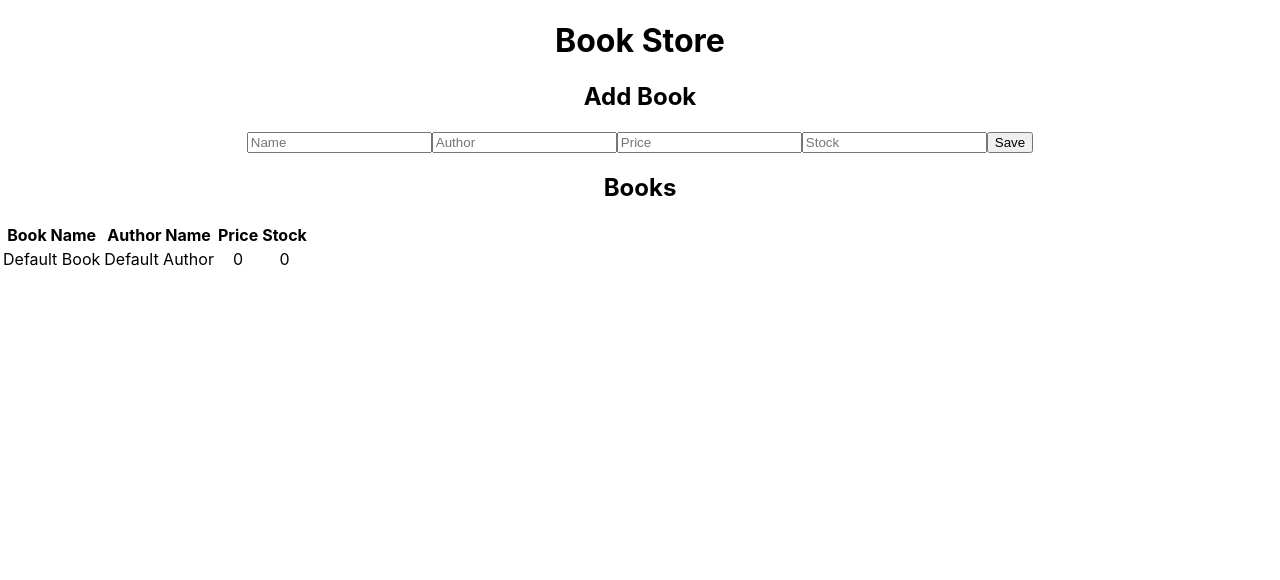
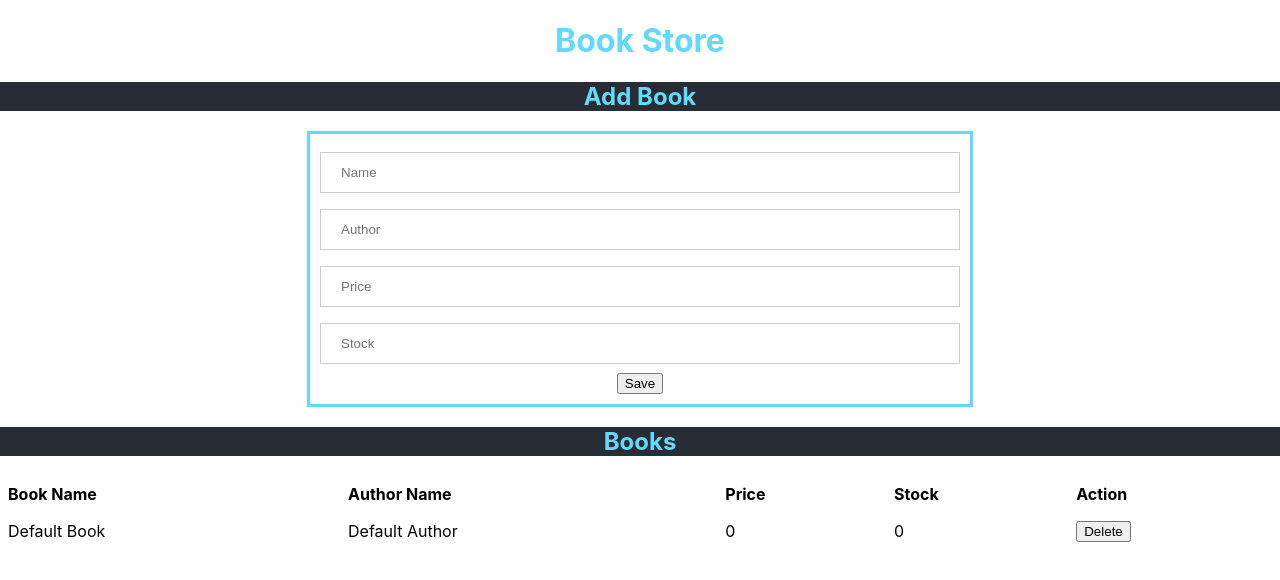
Before and after one commit to mrizwanashiq/learning-react-js, a React (Create React App) app: page / in a window 1280 px wide. Shown: the top 580 px of the page. Built offline with nearby package versions, Linux system fonts and the light colour scheme; no server answers.

Commit message:
Used axios to call API Form and table tags to display the data, useEffect and useState hooks

```diff
--- a/src/App.css
+++ b/src/App.css
@@ -2,37 +2,46 @@
   text-align: center;
 }
 
-.App-logo {
-  height: 40vmin;
-  pointer-events: none;
+table {
+  border-collapse: collapse;
+  width: 100%;
 }
 
-@media (prefers-reduced-motion: no-preference) {
-  .App-logo {
-    animation: App-logo-spin infinite 20s linear;
-  }
+tr:nth-child(even) {
+  background-color: #f2f2f2;
 }
 
-.App-header {
-  background-color: #282c34;
-  min-height: 100vh;
-  display: flex;
-  flex-direction: column;
-  align-items: center;
-  justify-content: center;
-  font-size: calc(10px + 2vmin);
-  color: white;
+td {
+  text-align: left;
+  padding: 8px;
 }
 
-.App-link {
+th {
+  text-align: left;
+  padding: 8px;
+}
+
+h1 {
   color: #61dafb;
 }
 
-@keyframes App-logo-spin {
-  from {
-    transform: rotate(0deg);
-  }
-  to {
-    transform: rotate(360deg);
-  }
+h2 {
+  color: #61dafb;
+  background-color: #282c34;
 }
+
+form {
+  border: 3px solid #61dafb;
+  width: 50%;
+  margin: auto;
+  padding: 10px;
+}
+
+input[type=text] {
+  width: 100%;
+  padding: 12px 20px;
+  margin: 8px 0;
+  display: inline-block;
+  border: 1px solid #ccc;
+  box-sizing: border-box;
+}
--- a/src/App.js
+++ b/src/App.js
@@ -21,6 +21,7 @@ function App() {
     }).catch(err => {
       // If backend is not running, this will throw an error. So we need to handle it.
       // I am adding book to the list, and it will be displayed in the UI.
+      book._id = (books.length + 1).toString();
       const tempBooks = [...books, book];
       setBooks(tempBooks);
     }).finally(() => {
@@ -29,6 +30,21 @@ function App() {
       e.target[1].value = '';
       e.target[2].value = '';
       e.target[3].value = '';
+    });
+  }
+
+  const deleteBook = async(id) => {
+    // This is to delete the book from the list.
+    axios.delete(`http://localhost:2022/book/${id}`).then(async res => {
+      // Once the book is deleted, we need to get the list of books
+      const bookList = await axios.get('http://localhost:2022/book');
+      // And render the list of books in the UI. I am reassigning the state with the new list of books
+      setBooks(bookList.data);
+    }).catch(err => {
+      // If backend is not running, this will throw an error. So we need to handle it.
+      // I am deleting the book from the list, and it will be removed from the UI.
+      const tempBooks = books.filter(book => book._id !== id);
+      setBooks(tempBooks);
     });
   }
 
@@ -47,6 +63,7 @@ function App() {
         // If backend is not running, this will throw an error. So we need to handle it.
         // I am adding book to the list, and it will be displayed in the UI.
         const book = {
+          _id: (books.length + 1).toString(),
           name: 'Default Book',
           author: 'Default Author',
           price: 0,
@@ -79,6 +96,7 @@ function App() {
             <th>Author Name</th>
             <th>Price</th>
             <th>Stock</th>
+            <th>Action</th>
           </tr>
         </thead>
         <tbody>
@@ -88,6 +106,9 @@ function App() {
               <td>{book.author}</td>
               <td>{book.price}</td>
               <td>{book.stock}</td>
+              <td>
+                <button onClick={() => deleteBook(book._id)}>Delete</button>
+              </td>
             </tr>
           ))}
         </tbody>
```
